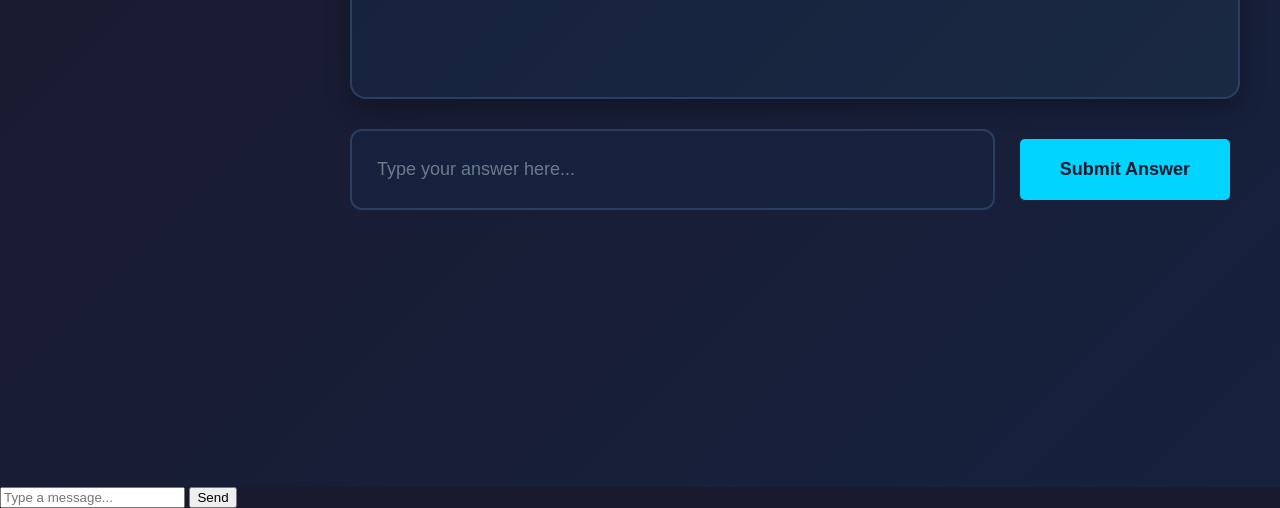
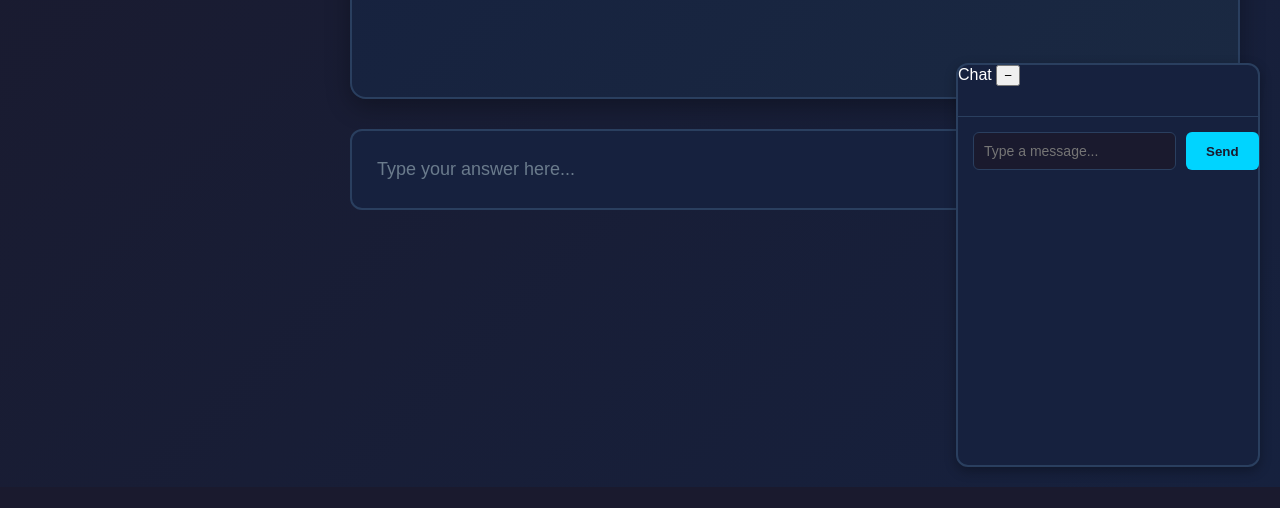
Before and after one commit to brandonshrt/Faking-It, a website: page app/public/pages/game.html in a window 1280 px wide. Shown: the part 313-821 px from the top of the page. After the commit the page ends 800 px from the top, so only its background shows below. Drawn offline with nearby package versions, Linux system fonts and the light colour scheme; no server answers.

Commit message:
Updated chat with feature to show/hide chat and made background translucent for better visisbility

```diff
--- a/app/public/pages/game.html
+++ b/app/public/pages/game.html
@@ -74,6 +74,11 @@
     </div>
   </div>
   <div class="chat-container">
+  <div class="chat-header">
+    <span class="chat-title">Chat</span>
+    <button class="chat-collapse-btn">−</button>
+  </div>
+  <div class="chat-body">
     <div class="chat-messages"></div>
     <div class="chat-input-container">
       <input
@@ -85,6 +90,7 @@
       <button class="chat-send">Send</button>
     </div>
   </div>
+</div>
 
   <script src="/socket.io/socket.io.js"></script>
   <script src="../scripts/game.js"></script>
--- a/app/public/scripts/game.js
+++ b/app/public/scripts/game.js
@@ -11,6 +11,8 @@ const playerName = localStorage.getItem("playerName");
 const chatInput = document.getElementsByClassName("chat-input")[0];
 const chatSend = document.getElementsByClassName("chat-send")[0];
 const chatMessages = document.getElementsByClassName("chat-messages")[0];
+const chatContainer = document.getElementsByClassName("chat-container")[0];
+const chatCollapseBtn = document.getElementsByClassName("chat-collapse-btn")[0];
 
 // Colors to rotate through for player names
 const nameColors = [
@@ -239,3 +241,9 @@ function startClientCountdown(ms) {
     }
   }, 200);
 }
+
+// Chat collapse functionality
+chatCollapseBtn.addEventListener("click", () => {
+  chatContainer.classList.toggle("collapsed");
+  chatCollapseBtn.textContent = chatContainer.classList.contains("collapsed") ? "+" : "−";
+});
--- a/app/public/style.css
+++ b/app/public/style.css
@@ -154,7 +154,7 @@ p {
   }
 
   .player-card {
-    background-color: #222836;
+    background-color: #ffffff;
     border-radius: 12px;
     text-align: center;
     padding: 1rem;
@@ -296,6 +296,8 @@ p {
   padding: 12px;
   border-radius: 10px;
   transition: all 0.3s ease;
+  width: 100%;
+  box-sizing: border-box;
 }
 
 .player-list .player-card:hover {
@@ -589,3 +591,88 @@ p {
     grid-template-columns: 1fr;
   }
 }
+
+/* Chat Container */
+.chat-container {
+  position: fixed;
+  bottom: 20px;
+  right: 20px;
+  width: 300px;
+  height: 400px;
+  background-color: #16213e;
+  border-radius: 12px;
+  border: 2px solid #2a3f5f;
+  box-shadow: 0 4px 12px rgba(0, 0, 0, 0.3);
+  display: flex;
+  flex-direction: column;
+  z-index: 1000;
+}
+
+.chat-messages {
+  flex: 1;
+  padding: 15px;
+  overflow-y: auto;
+  color: white;
+  font-size: 14px;
+  line-height: 1.6;
+}
+
+.chat-messages::-webkit-scrollbar {
+  width: 6px;
+}
+
+.chat-messages::-webkit-scrollbar-track {
+  background: #1a1a2e;
+}
+
+.chat-messages::-webkit-scrollbar-thumb {
+  background: #00d4ff;
+  border-radius: 3px;
+}
+
+.chat-input-container {
+  display: flex;
+  gap: 10px;
+  padding: 15px;
+  border-top: 1px solid #2a3f5f;
+}
+
+.chat-input {
+  flex: 1;
+  padding: 10px;
+  border: 1px solid #2a3f5f;
+  border-radius: 6px;
+  background-color: #1a1a2e;
+  color: white;
+  font-size: 14px;
+}
+
+.chat-input:focus {
+  outline: none;
+  border-color: #00d4ff;
+}
+
+.chat-send {
+  padding: 10px 20px;
+  background-color: #00d4ff;
+  color: #1a1a2e;
+  border: none;
+  border-radius: 6px;
+  cursor: pointer;
+  font-weight: bold;
+  transition: background-color 0.2s;
+}
+
+.chat-send:hover {
+  background-color: #00a8cc;
+}
+
+.container ul {
+    list-style-position: inside;
+    text-align: center;
+    padding-left: 0;
+}
+
+.container li {
+    color: white;
+}
```
Lines whose indentation alone changed are shown as unchanged.
